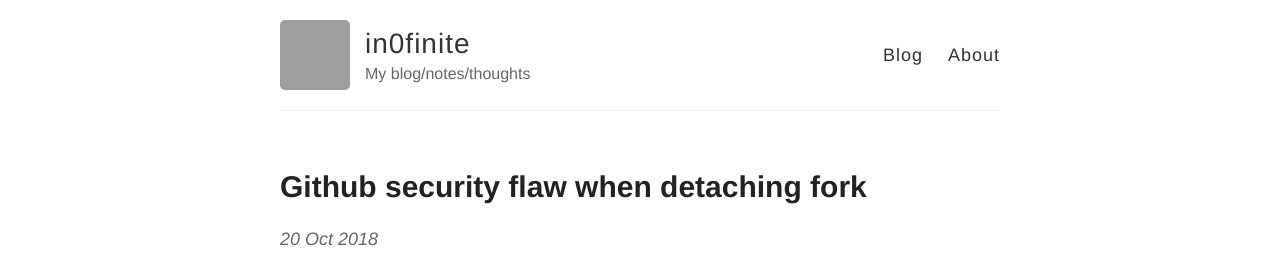
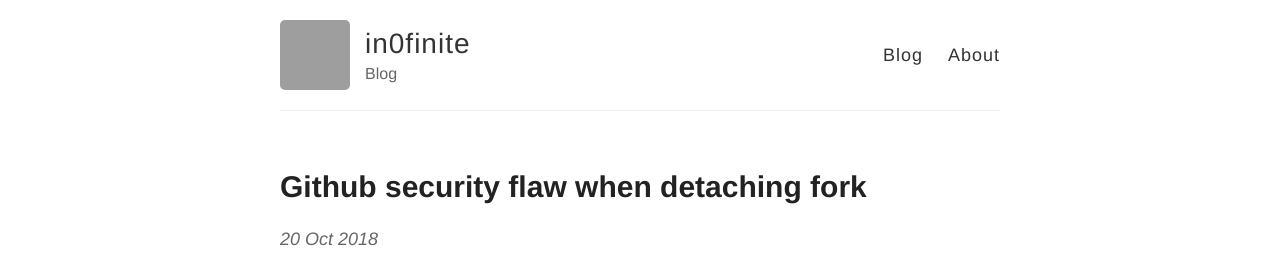
Before and after one commit to in0finite/in0finite.github.io, a Jekyll site: the page built from index.html, in a window 1280 px wide. Shown: the top 257 px of the page. Built offline with Jekyll 4.4.1, drawn with Linux system fonts in a browser that asks for light colours; grey boxes are pictures that could not be loaded.

Commit message:
Change description

```diff
--- a/_config.yml
+++ b/_config.yml
@@ -6,7 +6,7 @@
 name: in0finite
 
 # Short bio or description (displayed in the header)
-description: My blog/notes/thoughts
+description: Blog
 
 # URL of your avatar or profile pic (you could use your GitHub profile pic)
 avatar: https://avatars0.githubusercontent.com/u/22325861?s=460&v=4
```
